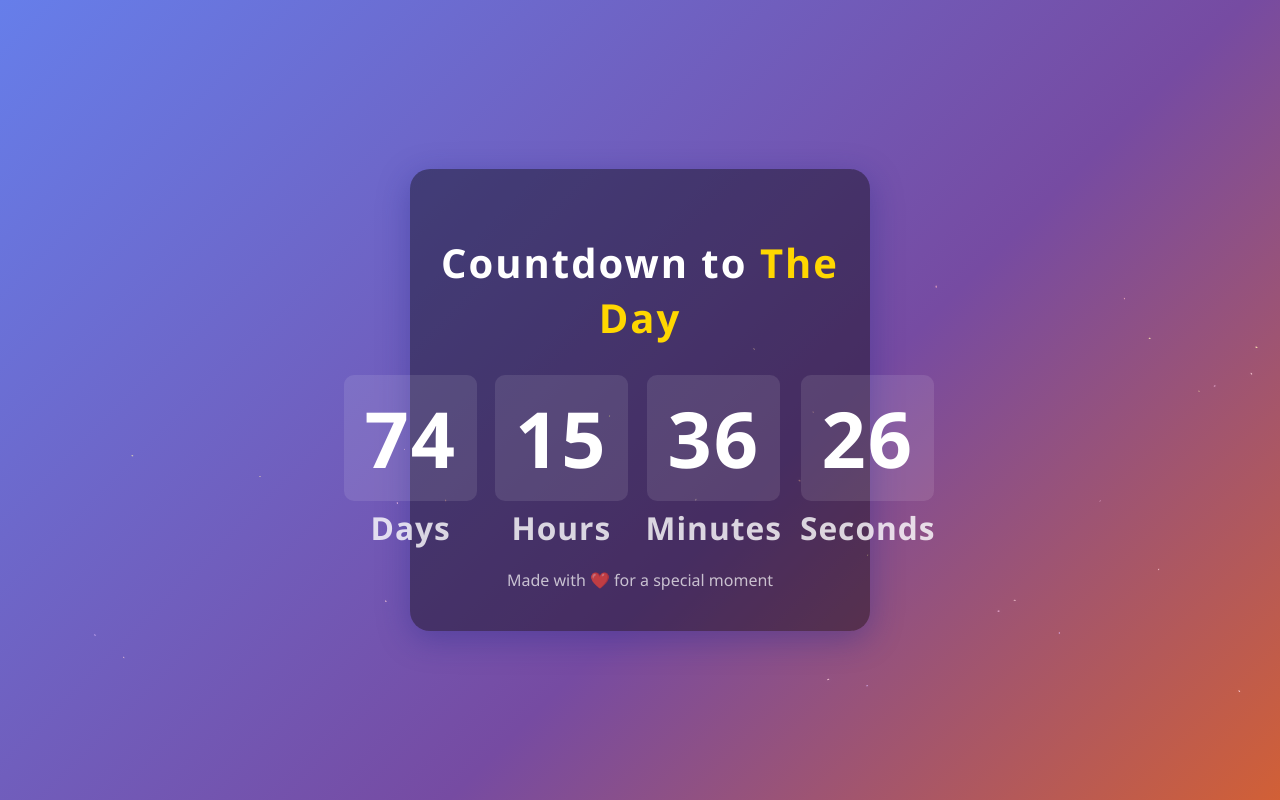
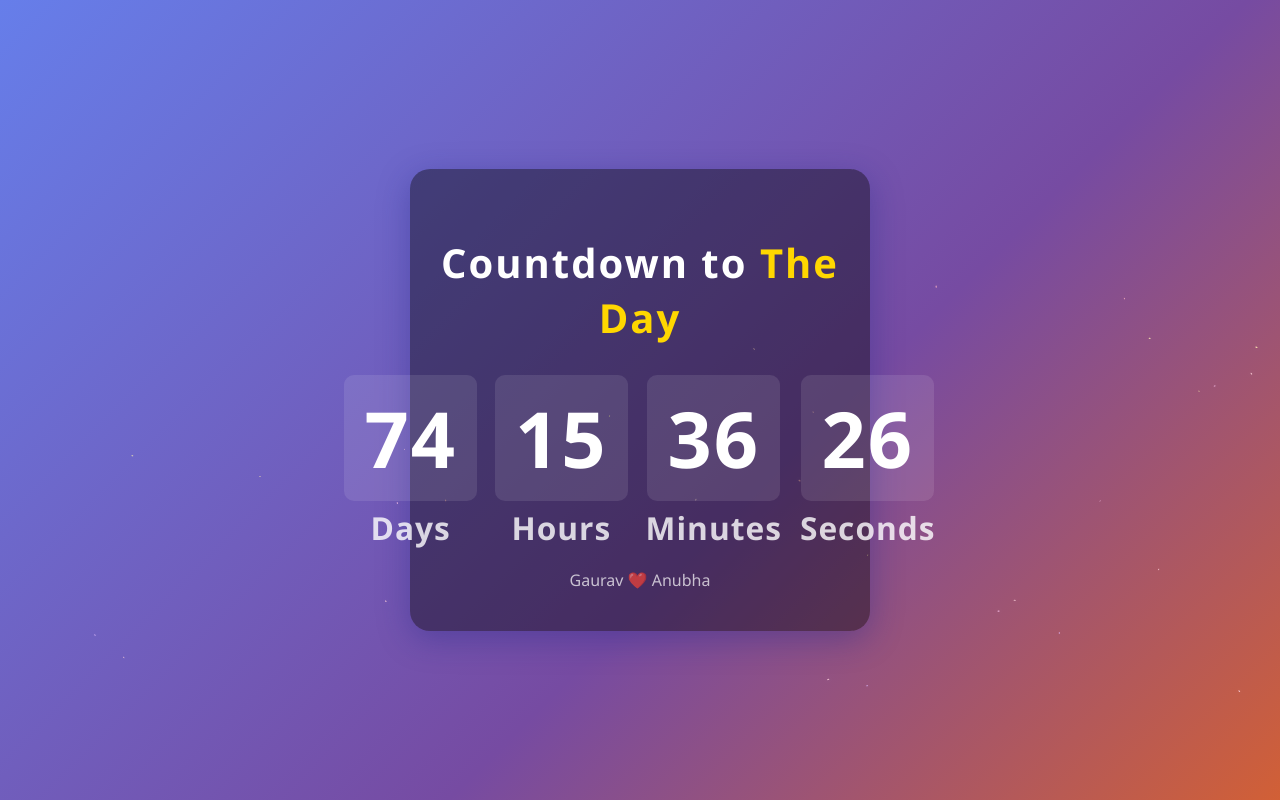
Before and after one commit to anusur/Countdown, a plain HTML site: page index.html in a window 1280 px wide. Drawn offline with Linux system fonts and the light colour scheme.

Commit message:
Update index.html

```diff
--- a/index.html
+++ b/index.html
@@ -101,7 +101,7 @@
       <!-- Timer will be injected here -->
     </div>
     <div id="message"></div>
-    <div class="footer">Made with ❤️ for a special moment</div>
+    <div class="footer">Gaurav ❤️ Anubha</div>
   </div>
   <script>
     // Flower petal SVG path (you can change color or shape for variety)
```
